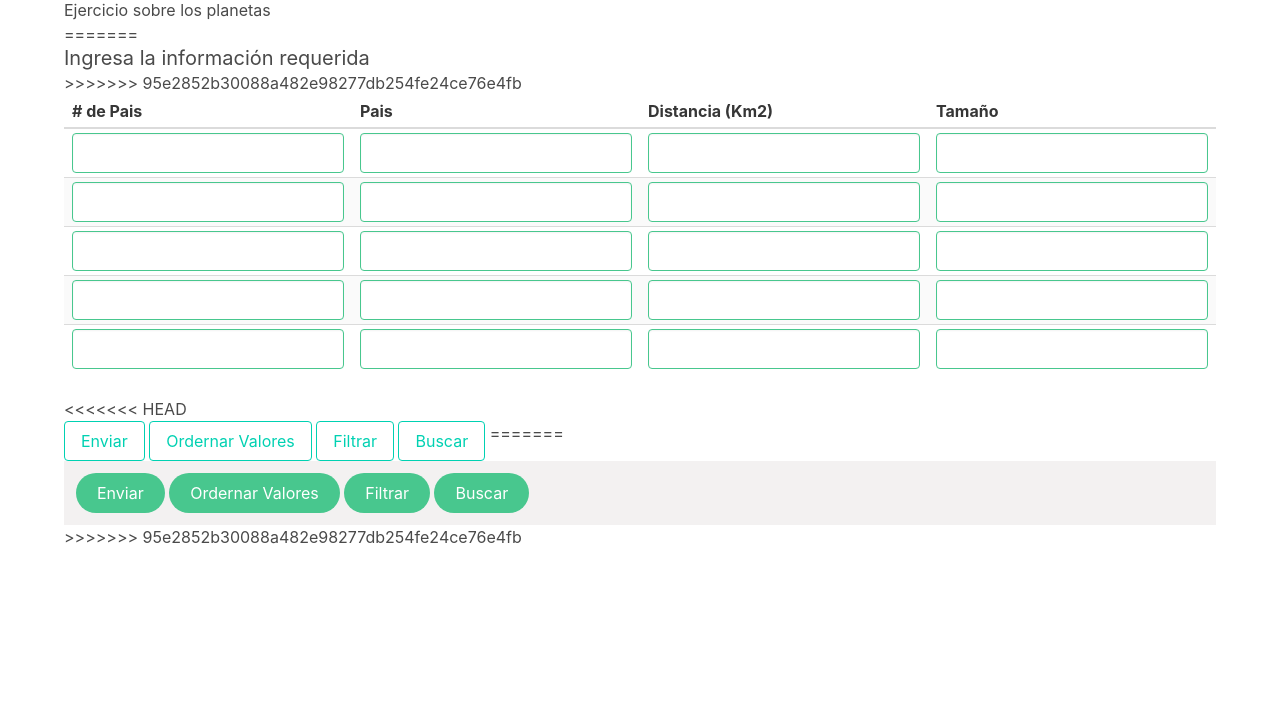
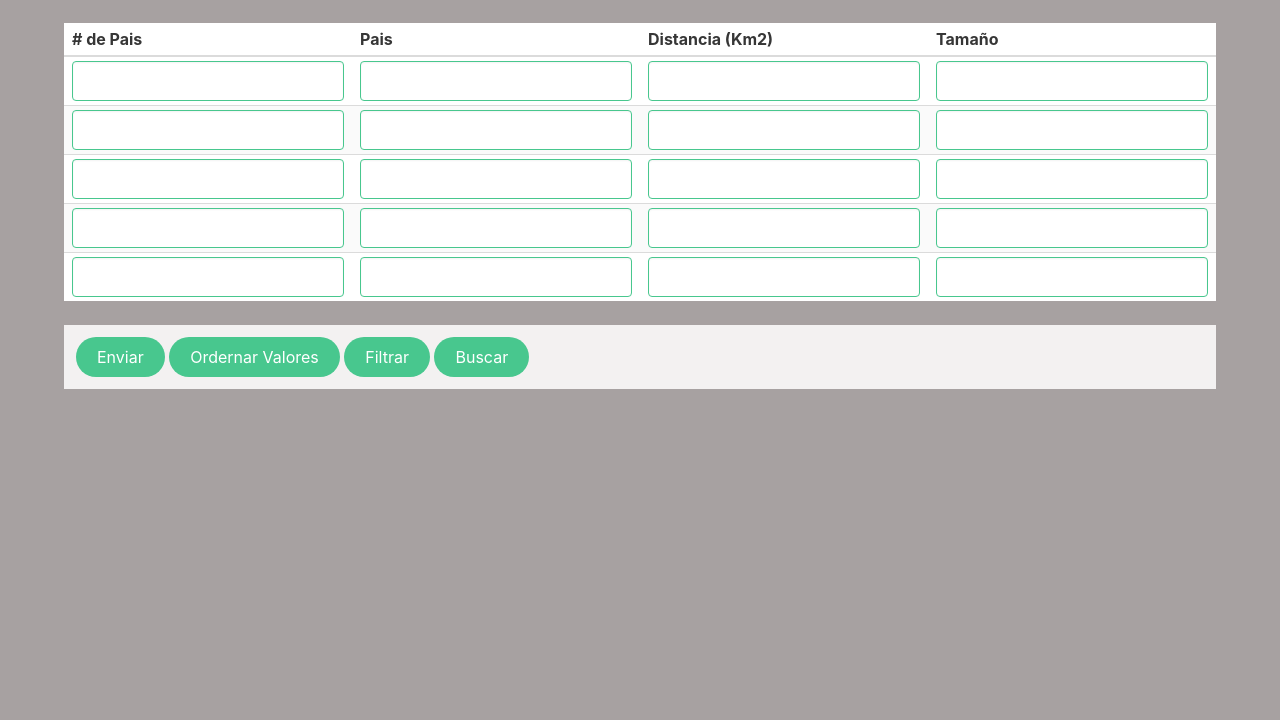
Before and after one commit to AnlliGallardo/Clase18-EjercicoGrupal, a plain HTML site: page index.html in a window 1280 px wide. Shown: the part 80-800 px from the top of the page. Drawn offline with nearby package versions, Linux system fonts and the light colour scheme.

Commit message:
Cambios estructura HTML, lógica javascript y estilos - joh4n4lex4nder

```diff
--- a/index.html
+++ b/index.html
@@ -11,20 +11,15 @@
     <title>Distancia Paises</title>
 </head>
 <body>
+    <div class="container is-widescreen">
     <header>
         <h1 class="title is-1">Distancia entre paises</h1>
 
     </header>
 
-<<<<<<< HEAD
-    <main class="container">
-        <h1>Ejercicio sobre los planetas</h1>
-        <table style="width: 80%;">
-=======
     <main>
         <h5 class="subtitle is-5">Ingresa la información requerida</h5>
         <table class="table is-striped is-narrow is-hoverable">
->>>>>>> 95e2852b30088a482e98277db254fe24ce76e4fb
             <thead>
                 <tr>
                     <th># de Pais</th>
@@ -67,15 +62,6 @@
             </tbody>
         </table>
 
-<<<<<<< HEAD
-        <div class="container">
-
-            <button id="btn_enviar_evaluacion" class="button is-primary is-outlined item">Enviar</button>
-            <button id="btn_ordenar_valores" class="button is-primary is-outlined item">Ordernar Valores</button>
-            <button id="btn_filtar_distancia" class="button is-primary is-outlined item">Filtrar</button>
-            <button id="btn_buscar_planeta" class="button is-primary is-outlined item">Buscar</button>
-
-=======
         <id class="container"  class="is-flex">
            <div class="column btns">
                <button id="btn_enviar_evaluacion" class="button is-success is-rounded">Enviar</button>
@@ -83,11 +69,10 @@
                <button id="btn_filtar_distancia" class="button is-success is-rounded">Filtrar</button>
                <button id="btn_buscar_pais" class="button is-success is-rounded">Buscar</button>
            </div>
->>>>>>> 95e2852b30088a482e98277db254fe24ce76e4fb
 
         </div>
-
     </main>
+</div>
 
     <script src="script/index.js" type="module"> </script>
 </body>
--- a/script/index.js
+++ b/script/index.js
@@ -68,11 +68,11 @@ let ordernarValores = (e) => {
 
     let copia2ArregloPaises = copiaArregloPaises.map(pais => pais);
 
-    console.log("********Arreglos ascendente***********")
+    console.log("***Arreglos ascendente****")
     console.log(copiArregloValores);
     console.log(copiaArregloPaises);
 
-    console.log("********Arreglos descendente***********")
+    console.log("***Arreglos descendente****")
     copiArregloValores.reverse();
     copia2ArregloPaises.reverse();
     console.log(copiArregloValores);
--- a/style/style.css
+++ b/style/style.css
@@ -1,3 +1,8 @@
+body{
+    background-color: rgb(167, 161, 161);
+    height: 100vh;
+}
+
 .btns{
     background-color: rgb(243, 241, 241);
 }
```
Also changed, not shown: script/modulos/mOrdenamiento.js (line endings or trailing spaces).
